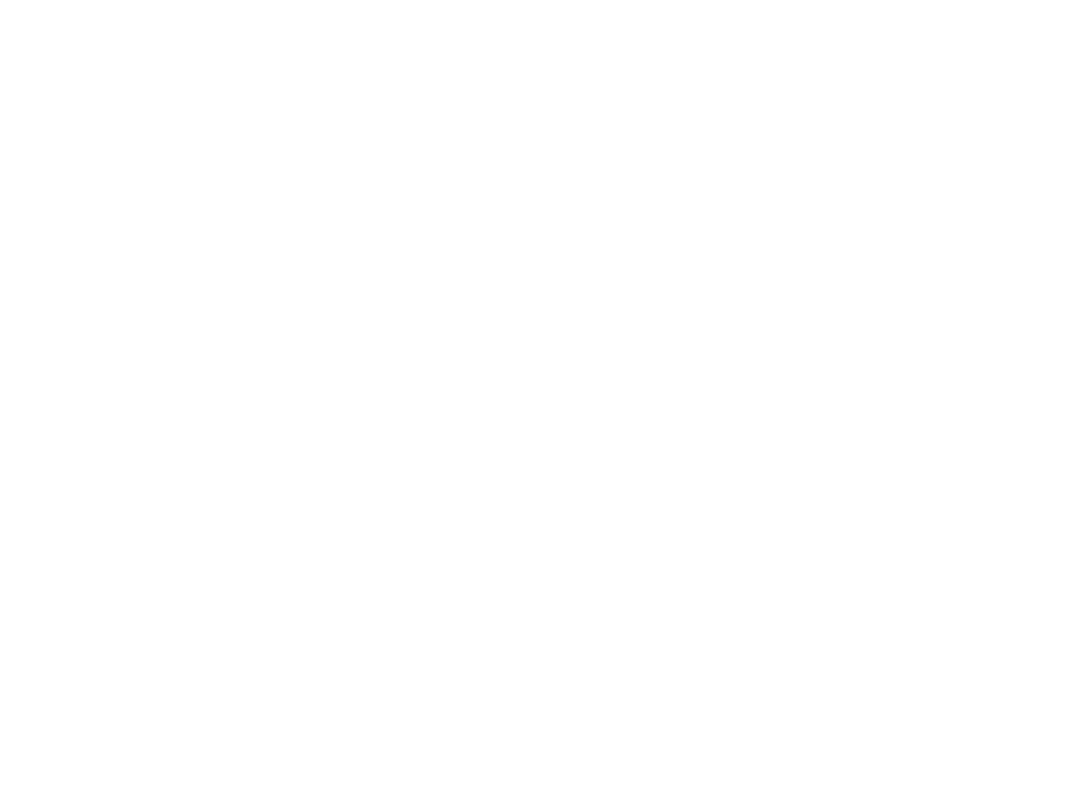
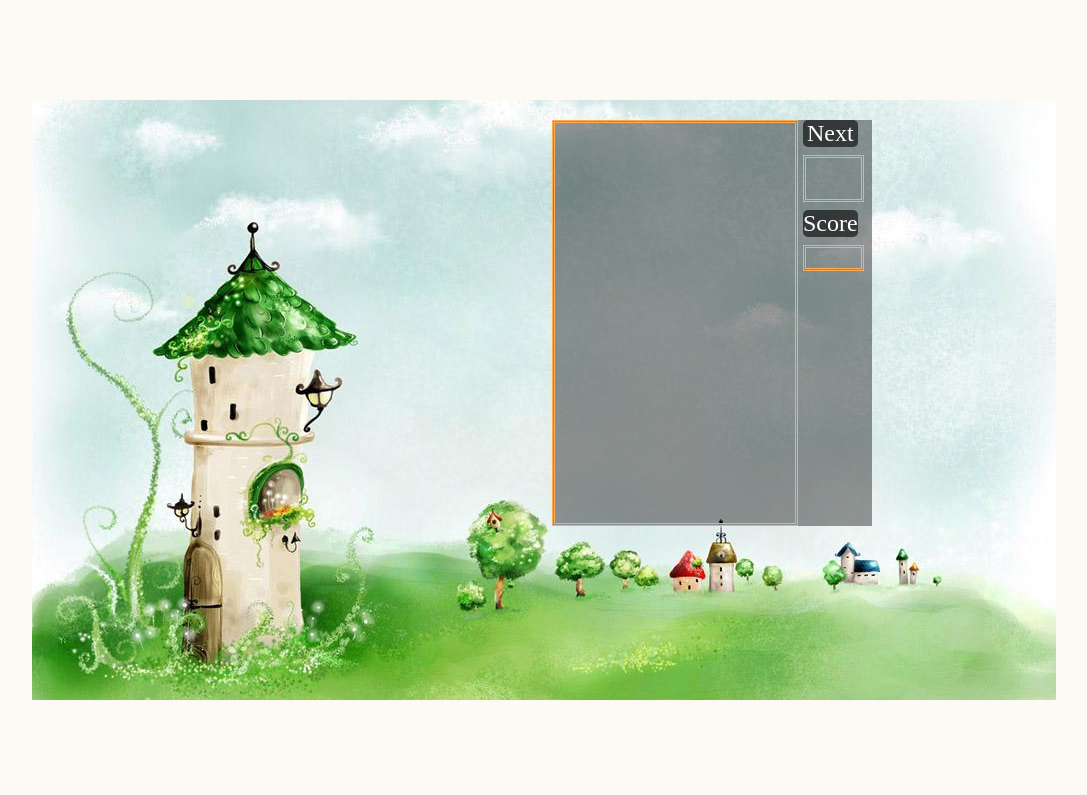
Before and after one commit to ray860221/Project-tetris, a plain HTML site: page index.html in a window 1280 px wide. Shown: the whole page, without its empty margins (96-1183 px from the left). Drawn offline with Linux system fonts and the light colour scheme.

Commit message:
html update

```diff
--- a/index.html
+++ b/index.html
@@ -1,14 +1,29 @@
 <html>
+
 <head>
-  <title>Tetris</title>
+	<title>Tetris</title>
+	<link rel="stylesheet" href="style.css">
+</head>
 
-</head>
 <body>
-  <div id = "score"></div>
-  <canvas id = "tetris" width="240" height="400"></canvas>
 
-  <script src ="TetrisModel.js"></script>
-  <script src ="TetrisView.js"></script>
-  <script src ="TetrisController.js"></script>
+	<div id = "back">
+		<div class = "float">
+			<canvas id = "tetris" class = "box"></canvas>
+		</div>
+
+		<div  id = "info" class = "float">
+			<p class = "text">Next</p>
+			<div id = "next" class = "box"></div>
+			<div id = "space"></div>
+			<p class = "text">Score</p>
+			<div id = "score" class = "box"></div>
+	  	</div>
+	</div>
+
+	<script src ="TetrisModel.js"></script>
+	<script src ="TetrisView.js"></script>
+	<script src ="TetrisController.js"></script>
 </body>
+
 </html>
```
